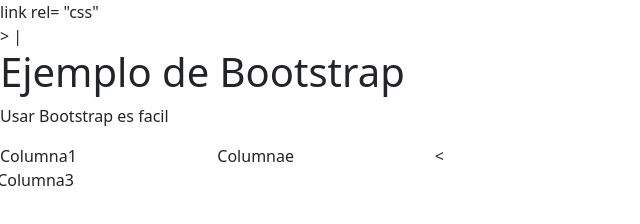
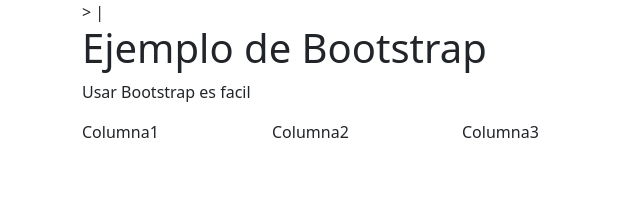
Before and after one commit to Cered00/Clase, a plain HTML site: page index.html in a window 1280 px wide. Shown: the whole page, without its empty margins (0-640 px from the left). Drawn offline with nearby package versions, Linux system fonts and the light colour scheme.

Commit message:
cambio prueba

```diff
--- a/index.html
+++ b/index.html
@@ -7,28 +7,22 @@
     <!-- Latest compiled and minified CSS -->
 <link href="https://cdn.jsdelivr.net/npm/bootstrap@5.3.3/dist/css/bootstrap.min.css" rel="stylesheet">
 
-link rel= "css"
-
+    <link rel="stylesheet" href="estilo.css">
 <!-- Latest compiled JavaScript -->
 <script src="https://cdn.jsdelivr.net/npm/bootstrap@5.3.3/dist/js/bootstrap.bundle.min.js"></script>
 
 </head>
 <body>
-    <div class = containerc borde>>
-    |<div>
-        <h1>Ejemplo de Bootstrap</h1>
-        <p>Usar Bootstrap es facil</p>
-
-    </div>
-    <div class = "row">
-        <div class = "col-2 borde">Columna1</div>
-        <div class = "col-2" borde
-        2>Columnae</div>
-        <div class = "col-8" borde><</div>>Columna3</div>
-
-
-
-    </div>
+    <div class = container borde>>
+    |   <div>
+            <h1>Ejemplo de Bootstrap</h1>
+            <p>Usar Bootstrap es facil</p>
+        </div>
+        <div class = "row">
+            <div class = "col-2">Columna1</div>
+            <div class = "col-2">Columna2</div>
+            <div class = "col-8">Columna3</div>
+        </div>
 </div>
 
 </body>
```
